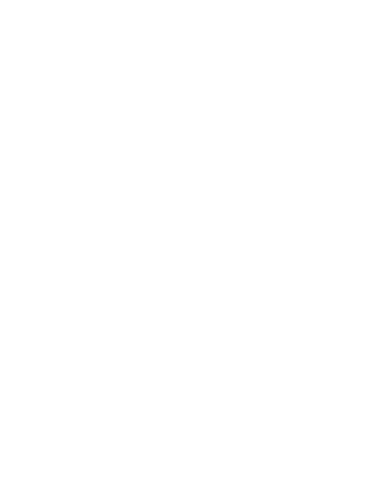
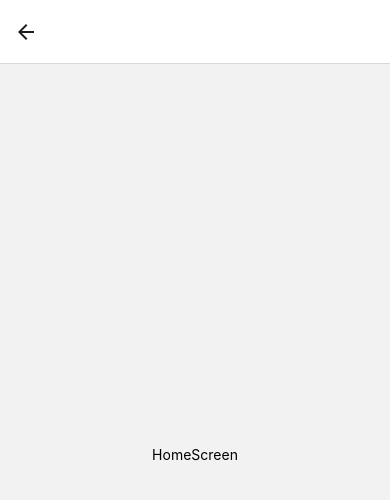
Before and after one commit to icechocola05/QmA-client, a React Native app: screen /HomeScreen in a window 390 px wide. Shown: the top 500 px of the page. Built offline with nearby package versions, Linux system fonts and the light colour scheme.

Commit message:
[feat] #2 navigation setting

```diff
--- a/App.tsx
+++ b/App.tsx
@@ -1,30 +1,27 @@
 import React from 'react';
-import {
-  SafeAreaView,
-  ScrollView,
-  StatusBar,
-  StyleSheet,
-  Text,
-  useColorScheme,
-  View,
-} from 'react-native';
+import { View, Text, StyleSheet } from 'react-native';
+import { NavigationContainer } from '@react-navigation/native';
+import { createStackNavigator } from '@react-navigation/stack';
+import HomeScreen from './src/screens/HomeScreen';
+import SignInScreen from './src/screens/signIn/SignInScreen';
 
-import {
-  Colors,
-  DebugInstructions,
-  Header,
-  LearnMoreLinks,
-  ReloadInstructions,
-} from 'react-native/Libraries/NewAppScreen';
+const Stack = createStackNavigator();
+const App = () => {
+	return (
+        <NavigationContainer>
+            <Stack.Navigator>
+              <Stack.Screen name="SignInScreen" component={SignInScreen} options={({ }) => ({ title: ''})}/>
+              <Stack.Screen name="HomeScreen" component={HomeScreen} options={({ }) => ({ title: ''})}/>
+            </Stack.Navigator>
+        </NavigationContainer>
+    )
+}
 
-
-const App  = () => {
-
-  return (
-    <>
-
-    </>
-  );
-};
-
+const styles = StyleSheet.create({
+	homeScreen: {
+    	flex: 1,
+        alignItems: 'center',
+        justifyContent: 'center'
+    }
+})
 export default App;
--- a/src/screens/HomeScreen.tsx
+++ b/src/screens/HomeScreen.tsx
@@ -0,0 +1,19 @@
+import React from 'react';
+import { View, Text, StyleSheet } from 'react-native';
+
+const HomeScreen = () => {
+	return (
+    	<View style={styles.homeScreen}>
+        	<Text>HomeScreen</Text>
+        </View>
+    )
+  }
+
+const styles = StyleSheet.create({
+	homeScreen: {
+    	flex: 1,
+        alignItems: 'center',
+        justifyContent: 'center'
+    }
+})
+export default HomeScreen;
--- a/src/screens/signIn/SignInScreen.tsx
+++ b/src/screens/signIn/SignInScreen.tsx
@@ -0,0 +1,19 @@
+import React from 'react';
+import { View, Text, StyleSheet } from 'react-native';
+
+const SignInScreen = () => {
+	return (
+    	<View style={styles.signInScreen}>
+        	<Text>SignInScreen</Text>
+        </View>
+    )
+  }
+
+const styles = StyleSheet.create({
+	signInScreen: {
+    	flex: 1,
+        alignItems: 'center',
+        justifyContent: 'center'
+    }
+})
+export default SignInScreen;
```
Also changed, not shown: metro.config.js (+5 -9 lines), package.json (+8 -1 lines), 3 other files (tests, documents, lock files or other folders).
